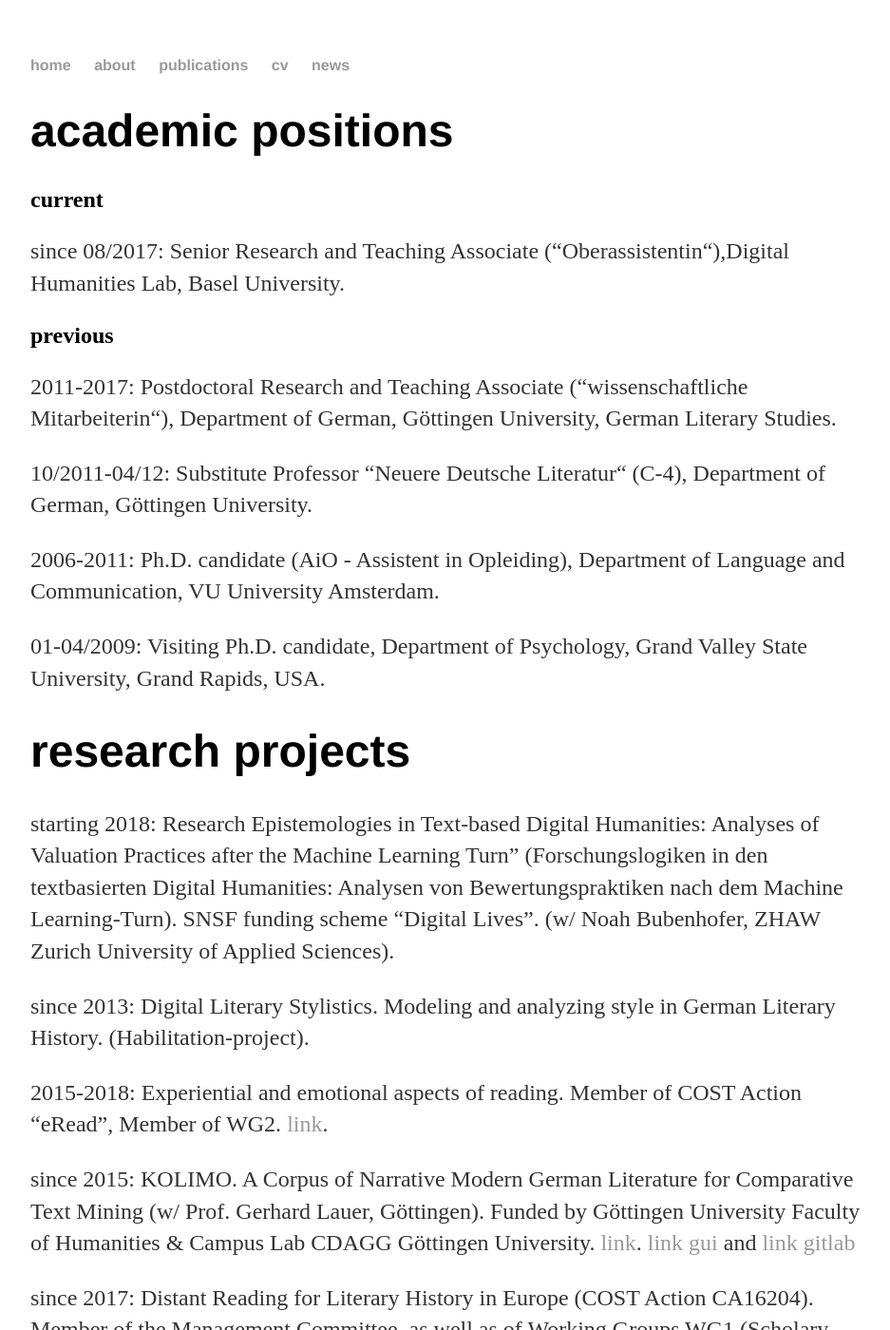
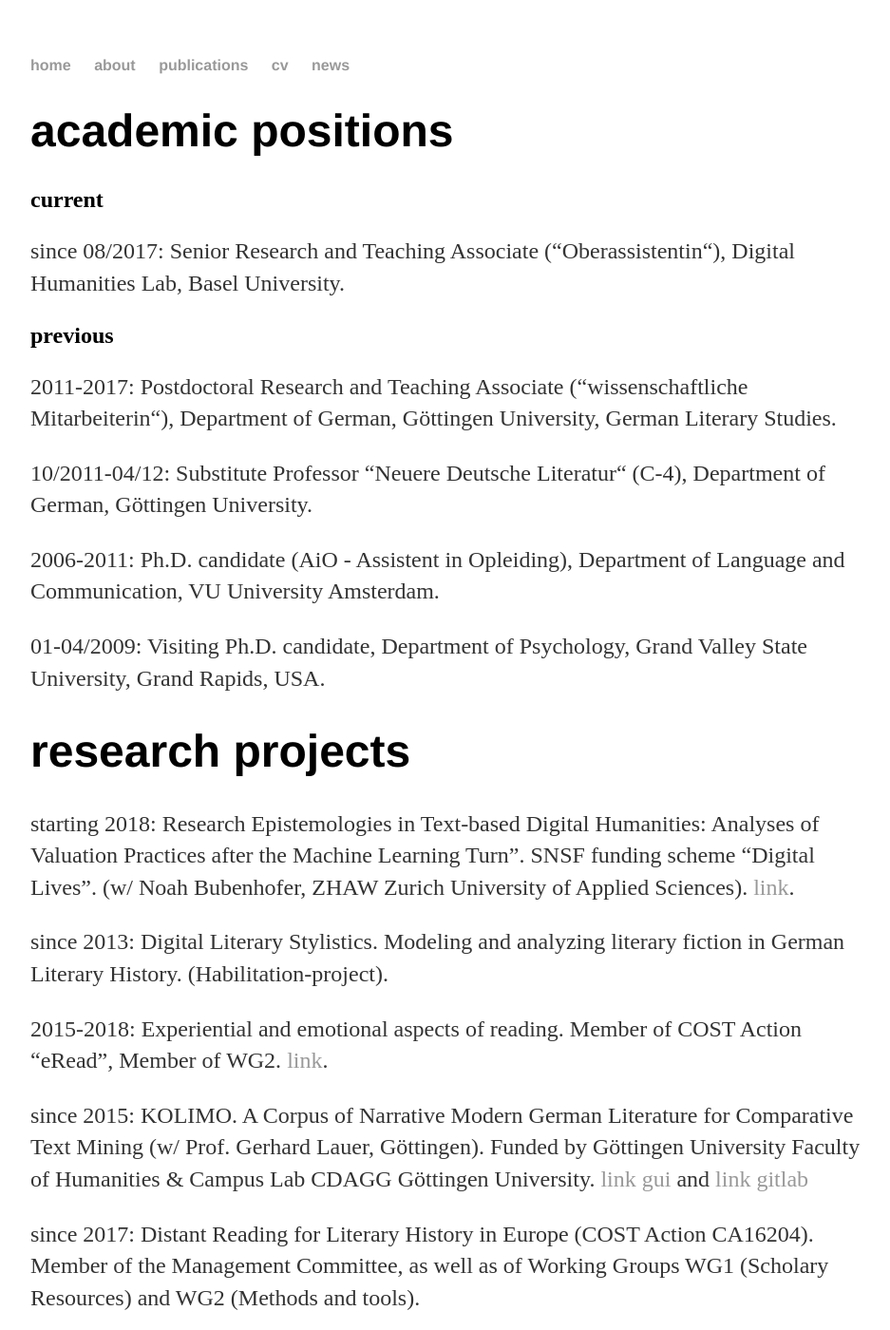
Before and after one commit to jberenike/jberenike.github.io, a Jekyll site: the page built from cv.md, in a window 1280 px wide and 1400 px high. Shown: the whole window at 95% size, without its empty margins (160-1097 px from the left). Built offline with Jekyll 4.4.1, drawn with Linux system fonts in a browser that asks for light colours.

Commit message:
Update cv.md

```diff
--- a/cv.md
+++ b/cv.md
@@ -6,7 +6,7 @@ title: j. berenike herrmann
 
 # academic positions
 ## current
-since 08/2017: Senior Research and Teaching Associate (“Oberassistentin“),Digital Humanities Lab, Basel University.
+since 08/2017: Senior Research and Teaching Associate (“Oberassistentin“), Digital Humanities Lab, Basel University.
 
 ## previous
 2011-2017: Postdoctoral Research and Teaching Associate (“wissenschaftliche Mitarbeiterin“), Department of German, Göttingen University, German Literary Studies.
@@ -19,13 +19,13 @@ since 08/2017: Senior Research and Teaching Associate (“Oberassistentin“),Di
 
 # research projects
 
-starting 2018: Research Epistemologies in Text-based Digital Humanities: Analyses of Valuation Practices after the Machine Learning Turn” (Forschungslogiken in den textbasierten Digital Humanities: Analysen von Bewertungspraktiken nach dem Machine Learning-Turn). SNSF funding scheme “Digital Lives”. (w/ Noah Bubenhofer, ZHAW Zurich University of Applied Sciences).
+starting 2018: Research Epistemologies in Text-based Digital Humanities: Analyses of Valuation Practices after the Machine Learning Turn”. SNSF funding scheme “Digital Lives”. (w/ Noah Bubenhofer, ZHAW Zurich University of Applied Sciences). [link](https://jberenike.github.io/news).
 
-since 2013:	Digital Literary Stylistics. Modeling and analyzing style in German Literary History. (Habilitation-project).
+since 2013:	Digital Literary Stylistics. Modeling and analyzing literary fiction in German Literary History. (Habilitation-project).
 
 2015-2018: Experiential and emotional aspects of reading. Member of COST Action "eRead", Member of WG2. [link](http://ereadcost.eu/).
 
-since 2015: KOLIMO. A Corpus of Narrative Modern German Literature for Comparative Text Mining (w/ Prof. Gerhard Lauer, Göttingen). Funded by Göttingen University Faculty of Humanities & Campus Lab CDAGG Göttingen University. [link](https://www.kolimo.uni-goettingen.de/). [link gui](https://kolimo.uni-goettingen.de/index.html) and [link gitlab](https://gitlab.gwdg.de/kolimo/exist-app)
+since 2015: KOLIMO. A Corpus of Narrative Modern German Literature for Comparative Text Mining (w/ Prof. Gerhard Lauer, Göttingen). Funded by Göttingen University Faculty of Humanities & Campus Lab CDAGG Göttingen University. [link gui](https://kolimo.uni-goettingen.de/index.html) and [link gitlab](https://gitlab.gwdg.de/kolimo/exist-app)
 
 since 2017: Distant Reading for Literary History in Europe (COST Action CA16204). Member of the Management Committee, as well as of Working Groups WG1 (Scholary Resources) and WG2 (Methods and tools).
 
```
